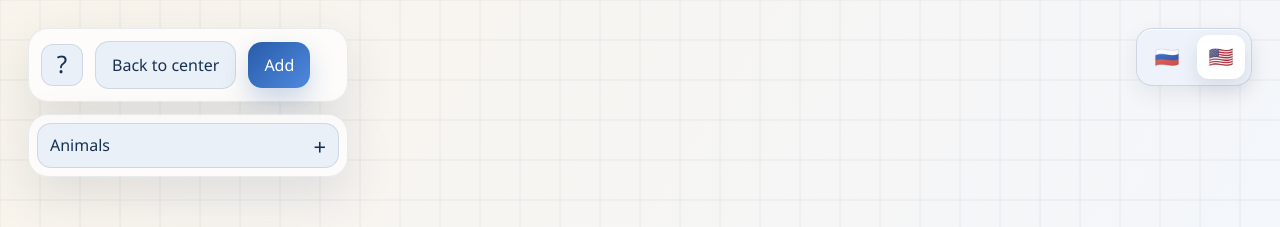
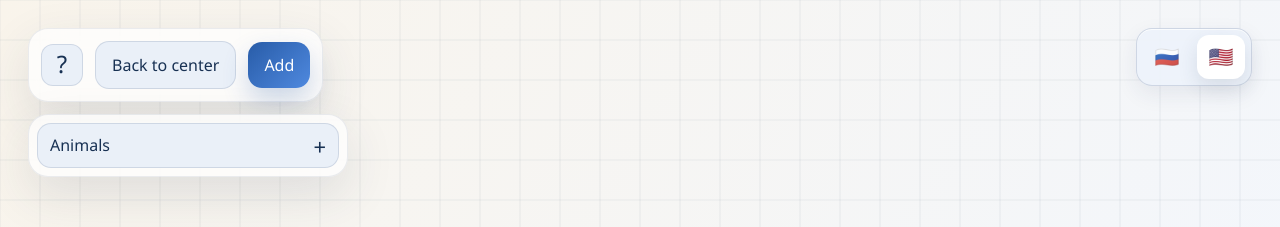
Before and after one commit to ivandedkov/animal-generation-graph, a React (Vite) app: page / in a window 1280 px wide. Shown: the top 227 px of the page. Built offline with nearby package versions, Linux system fonts and the light colour scheme.

Commit message:
Fix overlay panel alignment

```diff
--- a/src/styles.css
+++ b/src/styles.css
@@ -76,11 +76,14 @@ button {
   z-index: 2;
   display: flex;
   flex-direction: column;
+  align-items: flex-start;
   gap: 12px;
-  width: min(320px, calc(100vw - 56px));
+  max-width: calc(100vw - 56px);
 }
 
 .overlay-panel {
+  width: fit-content;
+  max-width: 100%;
   padding: 12px;
   border-radius: 20px;
 }
@@ -89,7 +92,7 @@ button {
   display: flex;
   align-items: center;
   gap: 12px;
-  flex-wrap: wrap;
+  flex-wrap: nowrap;
 }
 
 .locale-panel {
@@ -108,6 +111,7 @@ button {
 }
 
 .animal-browser-panel {
+  width: min(320px, calc(100vw - 56px));
   flex-direction: column;
   align-items: stretch;
   padding: 8px;
@@ -527,7 +531,18 @@ button {
     top: 20px;
     left: 20px;
     right: 20px;
-    width: auto;
+    align-items: stretch;
+    max-width: none;
+  }
+
+  .overlay-panel,
+  .animal-browser-panel {
+    width: 100%;
+    max-width: none;
+  }
+
+  .overlay-actions {
+    flex-wrap: wrap;
   }
 
   .locale-panel {
```
